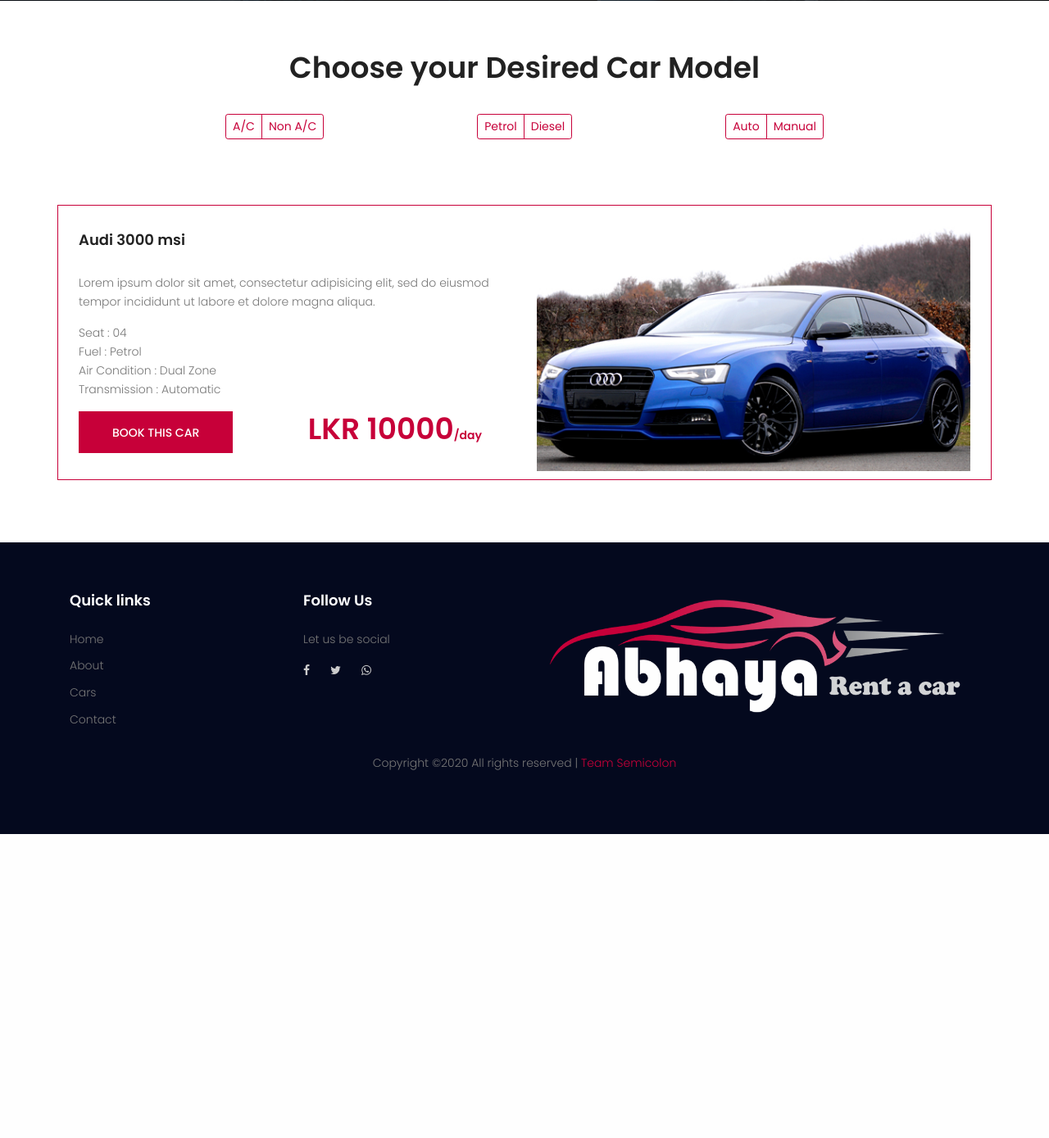
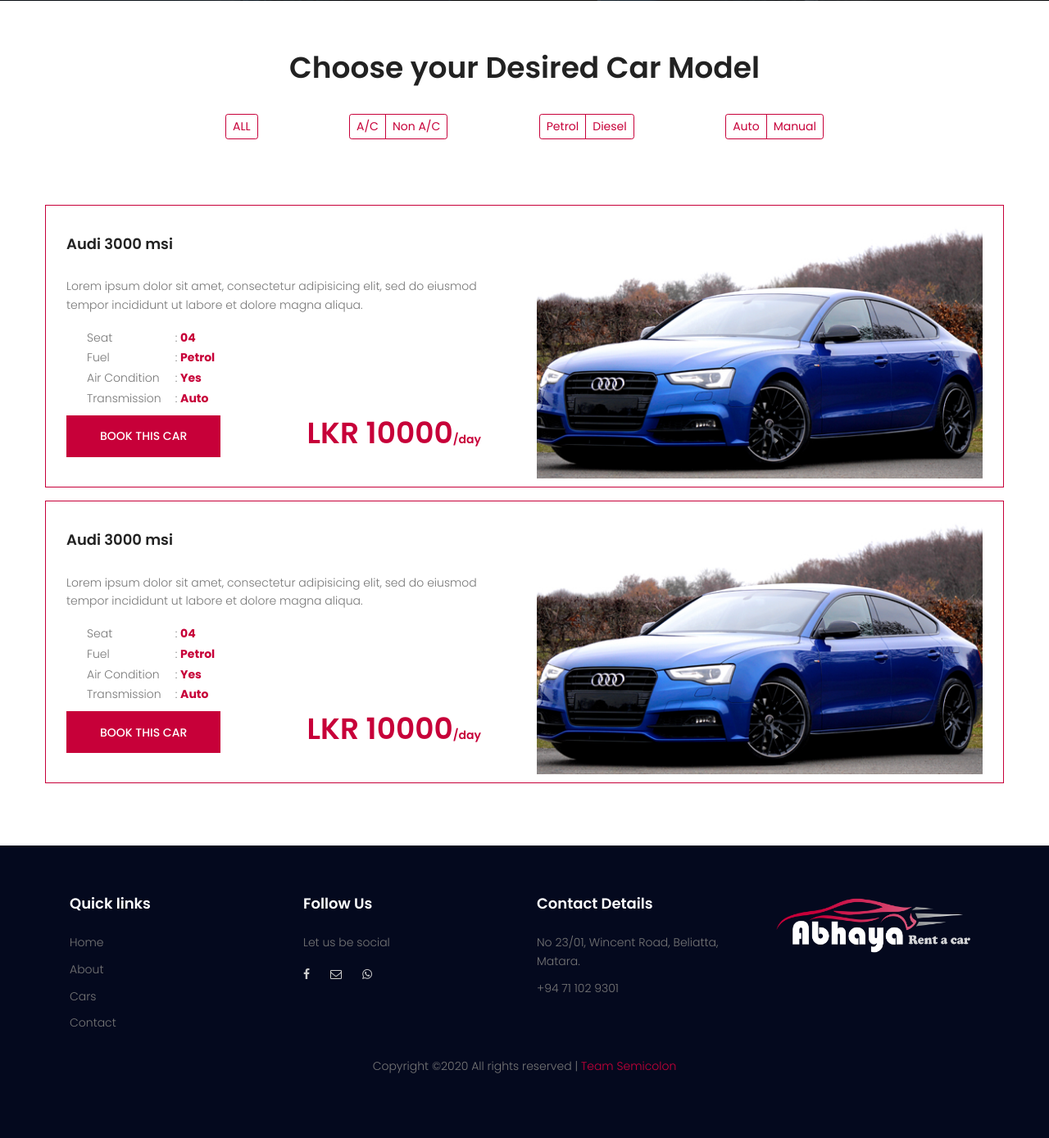
Before and after one commit to MadushanSandaru1/CRMS, a CodeIgniter app: page /database/index.php/home/car in a window 1280 px wide. Shown: the part 345-1734 px from the top of the page at 82% size. Before the commit the page ends 1363 px from the top, so only its background shows below. Run offline with CodeIgniter, Linux system fonts and the light colour scheme; some libraries are stand-ins or nearby versions.

Commit message:
updated
website updated
- Car view
- Contact view

contact message service added with database upload

```diff
--- a/application/config/autoload.php
+++ b/application/config/autoload.php
@@ -58,7 +58,7 @@ $autoload['packages'] = array();
 |
 |	$autoload['libraries'] = array('user_agent' => 'ua');
 */
-$autoload['libraries'] = array();
+$autoload['libraries'] = array('database', 'form_validation', 'session');
 
 /*
 | -------------------------------------------------------------------
@@ -89,7 +89,7 @@ $autoload['drivers'] = array();
 |
 |	$autoload['helper'] = array('url', 'file');
 */
-$autoload['helper'] = array('url');
+$autoload['helper'] = array('url', 'form');
 
 /*
 | -------------------------------------------------------------------
--- a/application/config/config.php
+++ b/application/config/config.php
@@ -432,7 +432,7 @@ $config['standardize_newlines'] = FALSE;
 |          for backwards compatibility purposes!
 |
 */
-$config['global_xss_filtering'] = FALSE;
+$config['global_xss_filtering'] = TRUE;
 
 /*
 |--------------------------------------------------------------------------
--- a/application/config/database.php
+++ b/application/config/database.php
@@ -76,9 +76,9 @@ $query_builder = TRUE;
 $db['default'] = array(
 	'dsn'	=> '',
 	'hostname' => 'localhost',
-	'username' => '',
+	'username' => 'root',
 	'password' => '',
-	'database' => '',
+	'database' => 'abhaya',
 	'dbdriver' => 'mysqli',
 	'dbprefix' => '',
 	'pconnect' => FALSE,
--- a/application/views/car.php
+++ b/application/views/car.php
@@ -27,43 +27,95 @@
 
 				<div class="d-flex justify-content-between">
 					<div class="btn-group btn-group-sm" role="group" aria-label="Air Condition">
-						<button type="button" class="btn btn-outline-danger">A/C</button>
-						<button type="button" class="btn btn-outline-danger">Non A/C</button>
+						<li data-filter="*" class="filter-active btn btn-outline-danger">ALL</li>
+					</div>
+					<div id="item-flters" class="btn-group btn-group-sm" role="group" aria-label="Air Condition">
+						<li data-filter=".filter-ac" class="btn btn-outline-danger">A/C</li>
+						<li data-filter=".filter-nonac" class="btn btn-outline-danger">Non A/C</li>
 					</div>
 					<div class="btn-group btn-group-sm" role="group" aria-label="Fuel Type">
-						<button type="button" class="btn btn-outline-danger">Petrol</button>
-						<button type="button" class="btn btn-outline-danger">Diesel</button>
+						<li data-filter=".filter-petrol" class="btn btn-outline-danger">Petrol</li>
+						<li data-filter=".filter-diesel" class="btn btn-outline-danger">Diesel</li>
 					</div>
 					<div class="btn-group btn-group-sm" role="group" aria-label="Transmission">
-						<button type="button" class="btn btn-outline-danger">Auto</button>
-						<button type="button" class="btn btn-outline-danger">Manual</button>
+						<li data-filter=".filter-auto" class="btn btn-outline-danger">Auto</li>
+						<li data-filter=".filter-manual" class="btn btn-outline-danger">Manual</li>
 					</div>
 				</div>
 			</div>
 		</div>
 
-		<div class="row align-items-center single-model item mb-3">
+		<div class="row item-container">
+			<!-- item model -->
+			<div class="row align-items-center single-model item mb-3 filter-ac">
 				<div class="col-lg-6 model-left">
 					<h4>Audi 3000 msi</h4>
 					<p>
 						Lorem ipsum dolor sit amet, consectetur adipisicing elit, sed do eiusmod tempor incididunt ut labore et dolore magna aliqua.
 					</p>
-				<p>
-					Seat			: 04 <br>
-					Fuel			: Petrol <br>
-					Air Condition	: Dual Zone <br>
-					Transmission	: Automatic
-				</p>
+                    <table class="ml-4 mb-2">
+                        <tr>
+                            <td>Seat</td>
+                            <td class="pl-3">: <strong><b>04</b></strong> <br></td>
+                        </tr>
+                        <tr>
+                            <td>Fuel</td>
+                            <td class="pl-3">: <strong><b>Petrol</b></strong> <br></td>
+                        </tr>
+                        <tr>
+                            <td>Air Condition</td>
+                            <td class="pl-3">: <strong><b>Yes</b></strong> <br></td>
+                        </tr>
+                        <tr>
+                            <td>Transmission</td>
+                            <td class="pl-3">: <strong><b>Auto</b></strong> <br></td>
+                        </tr>
+                    </table>
 					<div class="justify-content-between d-flex">
 						<button class="text-uppercase primary-btn">Book This Car</button>
 						<h2 class="car-price">LKR 10000<span>/day</span></h2>
 					</div>
 				</div>
 				<div class="col-lg-6 model-right">
-				<img class="img-fluid mx-auto d-block" src="<?php echo base_url(); ?>assets/images/car.jpg" alt="">
+					<img class="img-fluid mx-auto d-block" src="<?php echo base_url(); ?>assets/images/cars/car.jpg" alt="">
 				</div>
 			</div>
 
+            <div class="row align-items-center single-model item mb-3 filter-ac">
+                <div class="col-lg-6 model-left">
+                    <h4>Audi 3000 msi</h4>
+                    <p>
+                        Lorem ipsum dolor sit amet, consectetur adipisicing elit, sed do eiusmod tempor incididunt ut labore et dolore magna aliqua.
+                    </p>
+                    <table class="ml-4 mb-2">
+                        <tr>
+                            <td>Seat</td>
+                            <td class="pl-3">: <strong><b>04</b></strong> <br></td>
+                        </tr>
+                        <tr>
+                            <td>Fuel</td>
+                            <td class="pl-3">: <strong><b>Petrol</b></strong> <br></td>
+                        </tr>
+                        <tr>
+                            <td>Air Condition</td>
+                            <td class="pl-3">: <strong><b>Yes</b></strong> <br></td>
+                        </tr>
+                        <tr>
+                            <td>Transmission</td>
+                            <td class="pl-3">: <strong><b>Auto</b></strong> <br></td>
+                        </tr>
+                    </table>
+                    <div class="justify-content-between d-flex">
+                        <button class="text-uppercase primary-btn">Book This Car</button>
+                        <h2 class="car-price">LKR 10000<span>/day</span></h2>
+                    </div>
+                </div>
+                <div class="col-lg-6 model-right">
+                    <img class="img-fluid mx-auto d-block" src="<?php echo base_url(); ?>assets/images/cars/car.jpg" alt="">
+                </div>
+            </div>
+
+		</div>
     </div>
 </section>
 <!-- End model Area -->
--- a/application/views/partials/footer.php
+++ b/application/views/partials/footer.php
@@ -19,12 +19,21 @@
 								<p>Let us be social</p>
 								<ul class="footer-social d-flex">
 									<li><a href="https://www.facebook.com/Abhaya-Rent-A-Car-2154424461454867" target="_blank"><i class="fa fa-facebook"></i></a></li>
-									<li><a href="#" target="_blank"><i class="fa fa-twitter"></i></a></li>
-									<li><a href="https://wa.link/cvh3eu" target="_blank"><i class="fa fa-whatsapp"></i></a></li>
+									<li><a href="mailto: abhayabeliatta@gmail.com"><i class="fa fa-envelope-o"></i></a></li>
+									<li><a href="https://wa.link/pyja1c" target="_blank"><i class="fa fa-whatsapp"></i></a></li>
 								</ul>
 							</div>
 						</div>
-						<div class="col-lg-6  col-md-6 col-sm-6">
+                        <div class="col-lg-3 col-md-6 col-sm-6">
+                            <div class="single-footer-widget">
+                                <h6>Contact Details</h6>
+                                <ul>
+                                    <li><a href="https://goo.gl/maps/neT3xqdEnYzZHEEG7" target="_blank">No 23/01, Wincent Road, Beliatta, Matara.</a></li>
+                                    <li><a href="tel:+94711029301">+94 71 102 9301</a></li>
+                                </ul>
+                            </div>
+                        </div>
+                        <div class="col-lg-3  col-md-6 col-sm-6">
 							<div class="single-footer-widget">
 								<img src="<?php echo base_url('assets/images/logo.png'); ?>" alt="logo.png" />
 							</div>
```
Also changed, not shown: application/controllers/Contact.php (added, +25 -0 lines), application/models/Customer_message.php (added, +17 -0 lines), application/views/contact.php (+29 -11 lines), assets/images/cars/car.jpg (renamed from assets/images/car.jpg). Lines whose indentation alone changed are shown as unchanged.
